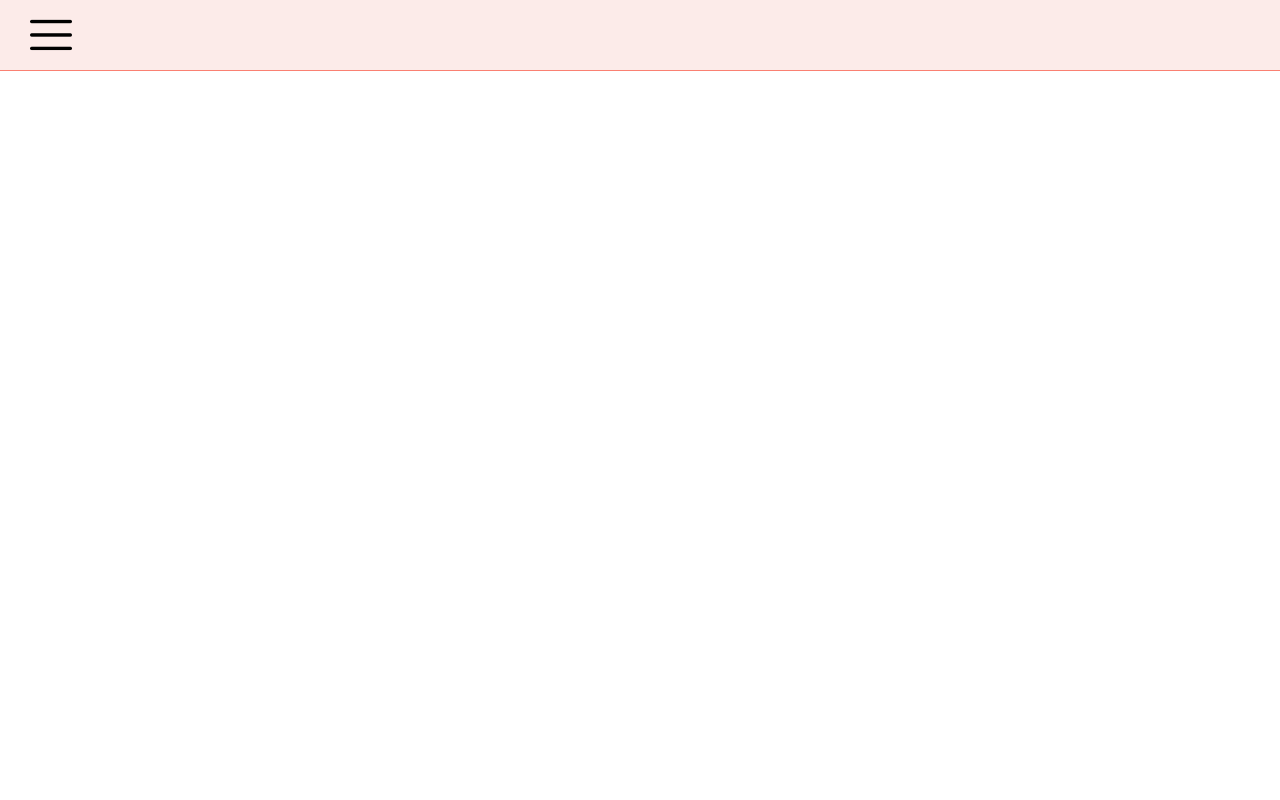
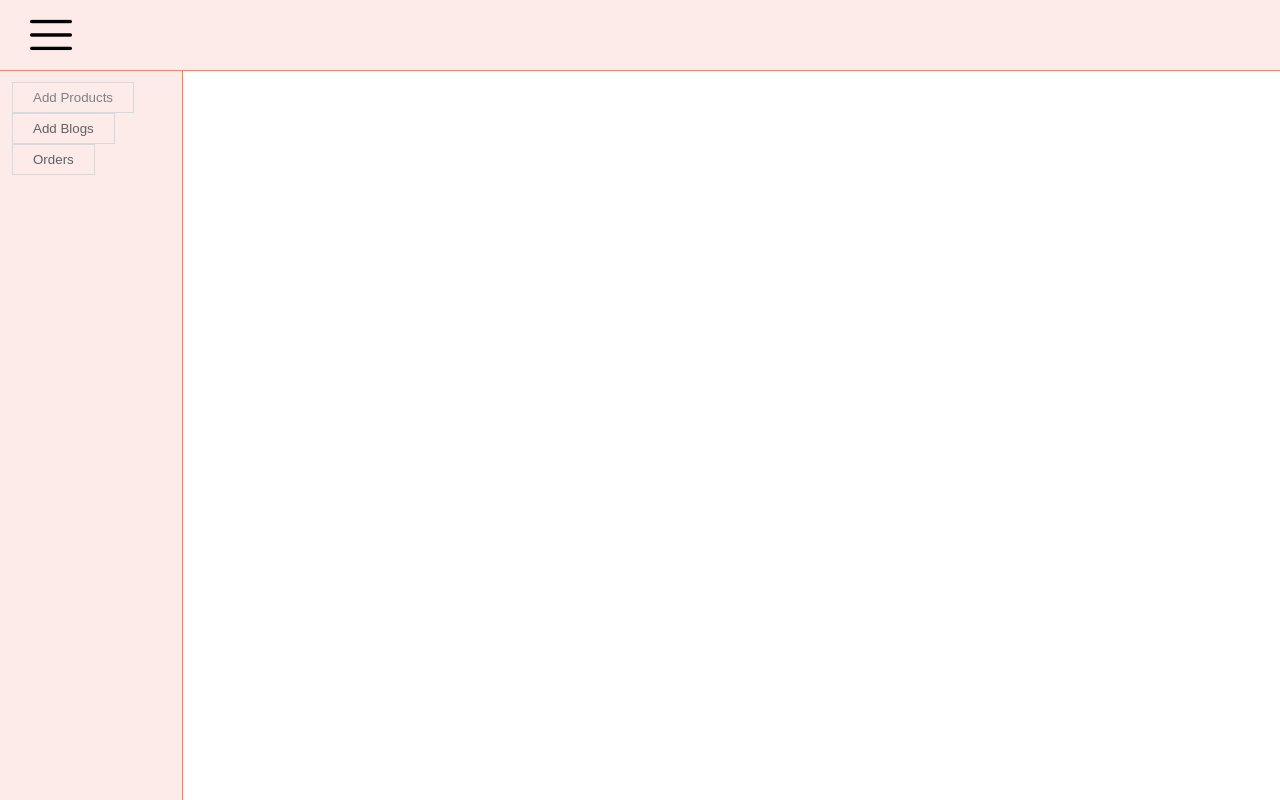
Before and after one commit to devtushar001/cNet-1, a React (Vite) app in the folder Admin/: page / in a window 1280 px wide. Built offline with nearby package versions, Linux system fonts and the light colour scheme.

Commit message:
Admin panel creating

```diff
--- a/Admin/src/App.jsx
+++ b/Admin/src/App.jsx
@@ -1,13 +1,19 @@
 import './App.css';
 import { Routes, Route } from 'react-router-dom';
 import Home from './Pages/Home/Home';
+import Products from './Pages/Products/Products';
+import Navbar from './Components/Navbar/Navbar';
+import Sidebar from './Components/Sidebar/Sidebar';
 
 function App() {
 
   return (
     <>
+      <Navbar />
+      <Sidebar />
       <Routes>
         <Route path='/' element={<Home />} />
+        <Route path='/add-products' element={<Products />} />
       </Routes>
     </>
   )
--- /dev/null
+++ b/Admin/src/Components/ImageUploader/ImageUploader.css
@@ -0,0 +1,3 @@
+.image-uploader {
+    margin: 30px 0 0 200px;
+}
--- /dev/null
+++ b/Admin/src/Components/ImageUploader/ImageUploader.jsx
@@ -0,0 +1,102 @@
+import React, { useState, useEffect } from "react";
+import "./ImageUploader.css";
+import { toast } from "react-toastify";
+
+const ImageUploader = () => {
+    const [image, setImage] = useState(null);
+    const [images, setImages] = useState([]);
+
+    // Fetch images from the backend
+    const fetchImages = async () => {
+        try {
+            const response = await fetch("http://localhost:8000/api/images/image");
+            const data = await response.json();
+            setImages(data);
+        } catch (error) {
+            console.error("Error fetching images:", error);
+        }
+    };
+
+    useEffect(() => {
+        fetchImages();
+    }, []);
+
+    // Handle Image Upload
+    const handleUpload = async () => {
+        if (!image) return alert("Please select an image");
+
+        const formData = new FormData();
+        formData.append("image", image);
+
+        try {
+            const response = await fetch("http://localhost:8000/api/images/upload", {
+                method: "POST",
+                body: formData,
+            });
+
+            if (!response.ok) {
+                throw new Error("Upload failed");
+            }
+
+            const data = await response.json();
+            toast.success(data.message);
+            fetchImages();
+            window.location.reload();
+        } catch (error) {
+            toast.error(error.message);
+        }
+    };
+
+    // Handle Image Delete
+    const handleDelete = async (id) => {
+        const confirmDelete = window.confirm("Are you sure you want to delete this image?");
+        if (!confirmDelete) return;
+
+        try {
+            const response = await fetch(`http://localhost:8000/api/images/delete`, {
+                method: "POST",
+                headers: {
+                    "Content-Type": "application/json"
+                },
+                body: JSON.stringify({ id })
+            });
+
+            if (!response.ok) {
+                throw new Error("Failed to delete image");
+            }
+
+            alert("Image deleted successfully!");
+            fetchImages(); // Refresh images after deletion
+        } catch (error) {
+            console.error("Delete error:", error);
+            alert("Failed to delete image");
+        }
+    };
+
+    return (
+        <div className="image-uploader">
+            <div className="inputs">
+                <input type="file" onChange={(e) => setImage(e.target.files[0])} />
+                <button onClick={handleUpload}>Upload</button>
+            </div>
+
+            <div className="outputs">
+                {!images ? "" :
+                    <div style={{ display: "flex", flexWrap: "wrap" }}>
+                        {images.map((img, i) => (
+                            <div className="single-image-grid" key={img.imageId} style={{ margin: "10px" }}>
+                                <img src={img.imageUrl} alt="Uploaded" width="150px" />
+                                <div className="buttons">
+                                    <button onClick={() => handleDelete(img._id)}>Delete</button>
+                                    <button>Use</button>
+                                </div>
+                            </div>
+                        ))}
+                    </div>
+                }
+            </div>
+        </div>
+    );
+};
+
+export default ImageUploader;
--- a/Admin/src/Components/Navbar/Navbar.jsx
+++ b/Admin/src/Components/Navbar/Navbar.jsx
@@ -1,11 +1,16 @@
-import React from "react";
+import React, { useContext, useEffect } from "react";
 import { imageData } from '../../assets/dochakiData'
 import './Navbar.css';
+import { TShakyaContext } from "../../Context/TShakyContext";
 const Navbar = () => {
+    const { sidebar, setSidebar } = useContext(TShakyaContext);
+    useEffect(() => {
+        console.log(sidebar);
+    }, [])
     return (
         <>
             <div className="navbar">
-                <img src={imageData.menu_icon} alt="" />
+               {!sidebar? <img src={imageData.menu_icon} onClick={() => setSidebar(true)} alt="" />:  <img onClick={() => setSidebar(false)} src={imageData.close_icon} alt="" />}
             </div>
             <div className="confict" style={{ height: '70px' }}></div>
         </>
--- /dev/null
+++ b/Admin/src/Components/Sidebar/Sidebar.css
@@ -0,0 +1,18 @@
+.sidebar {
+    width: 170px;
+    height: 100vh;
+    padding: 12px 0 12px 12px;
+    display: flex;
+    gap: 12px;
+    border-right: 1px solid salmon;
+    background: rgba(236, 146, 136, 0.185);
+    position: fixed;
+}
+
+.sidebar button {
+    cursor: pointer;
+    padding: 7px 20px;
+    border: 1px solid rgb(216, 216, 216);
+    background: transparent;
+    color: #616161;
+}
--- /dev/null
+++ b/Admin/src/Components/Sidebar/Sidebar.jsx
@@ -0,0 +1,28 @@
+import React from "react";
+import './Sidebar.css';
+import { Link } from "react-router-dom";
+
+const Sidebar = () => {
+    return (
+        <>
+            <div className="sidebar">
+                <div className="buttons">
+                    <button>
+                        <Link className="no-style" to="/add-products">
+                            Add Products
+                        </Link>
+                    </button>
+                    <button>
+                        Add Blogs
+                    </button>
+                    <button>
+                        Orders
+                    </button>
+                </div>
+                <div className="content"></div>
+            </div>
+        </>
+    )
+}
+
+export default Sidebar;
--- /dev/null
+++ b/Admin/src/Context/TShakyContext.jsx
@@ -0,0 +1,17 @@
+import React, { createContext, useState } from "react";
+
+export const TShakyaContext = createContext(null);
+
+const TShakyaContextProvider = ({ children }) => {
+    const [sidebar, setSidebar] = useState(false);
+
+    const contextValue = { sidebar, setSidebar };
+
+    return (
+        <TShakyaContext.Provider value={contextValue}>
+            {children}
+        </TShakyaContext.Provider>
+    );
+};
+
+export default TShakyaContextProvider;
--- a/Admin/src/Pages/Home/Home.jsx
+++ b/Admin/src/Pages/Home/Home.jsx
@@ -1,10 +1,11 @@
 import React from "react";
 import Navbar from "../../Components/Navbar/Navbar";
+import Sidebar from "../../Components/Sidebar/Sidebar";
 
 const Home = () => {
     return (
         <>
-            <Navbar />
+
         </>
     )
 }
--- a/Admin/src/Pages/Products/Products.jsx
+++ b/Admin/src/Pages/Products/Products.jsx
@@ -1,8 +1,11 @@
 import React from "react";
+import ImageUploader from "../../Components/ImageUploader/ImageUploader";
 
 const Products = () => {
     return (
         <>
+
+            <ImageUploader />
 
         </>
     )
--- a/Admin/src/index.css
+++ b/Admin/src/index.css
@@ -3,3 +3,8 @@ body {
   padding: 0;
   box-sizing: border-box;
 }
+
+.no-style {
+  text-decoration: none;
+  color: gray;
+}
--- a/Admin/src/main.jsx
+++ b/Admin/src/main.jsx
@@ -1,11 +1,15 @@
 import { StrictMode } from 'react'
 import { createRoot } from 'react-dom/client';
-import {BrowserRouter} from 'react-router-dom'
+import { BrowserRouter } from 'react-router-dom'
 import './index.css'
 import App from './App.jsx'
+import TShakyaContextProvider from './Context/TShakyContext.jsx';
 
 createRoot(document.getElementById('root')).render(
-  <BrowserRouter>
-    <App />
-  </BrowserRouter>,
+  <TShakyaContextProvider>
+    <BrowserRouter>
+      <App />
+    </BrowserRouter>
+  </TShakyaContextProvider>
+
 )
```
